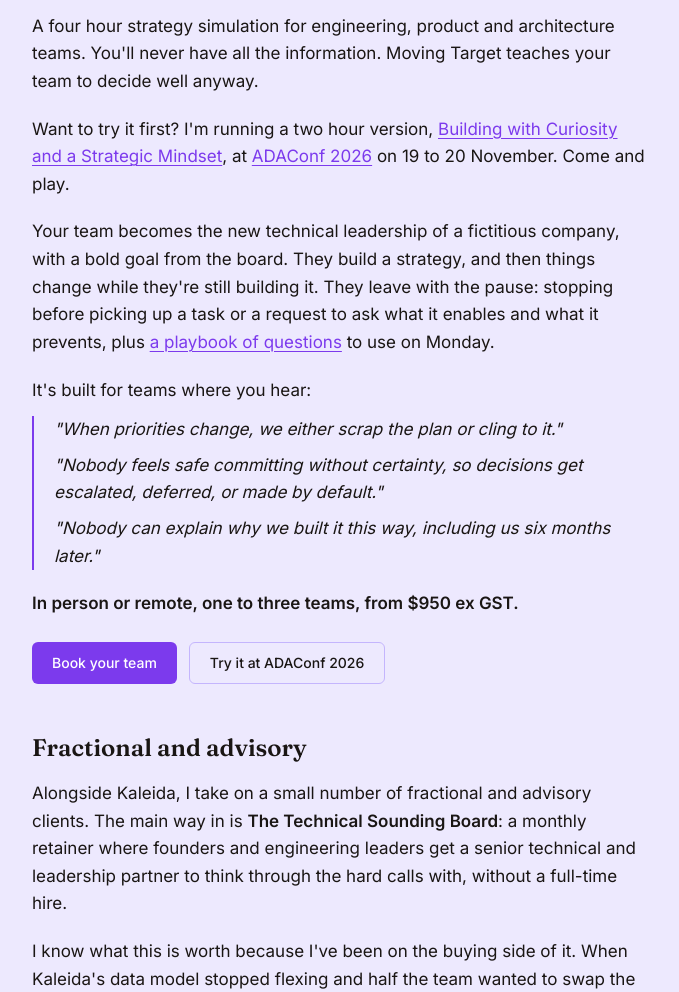
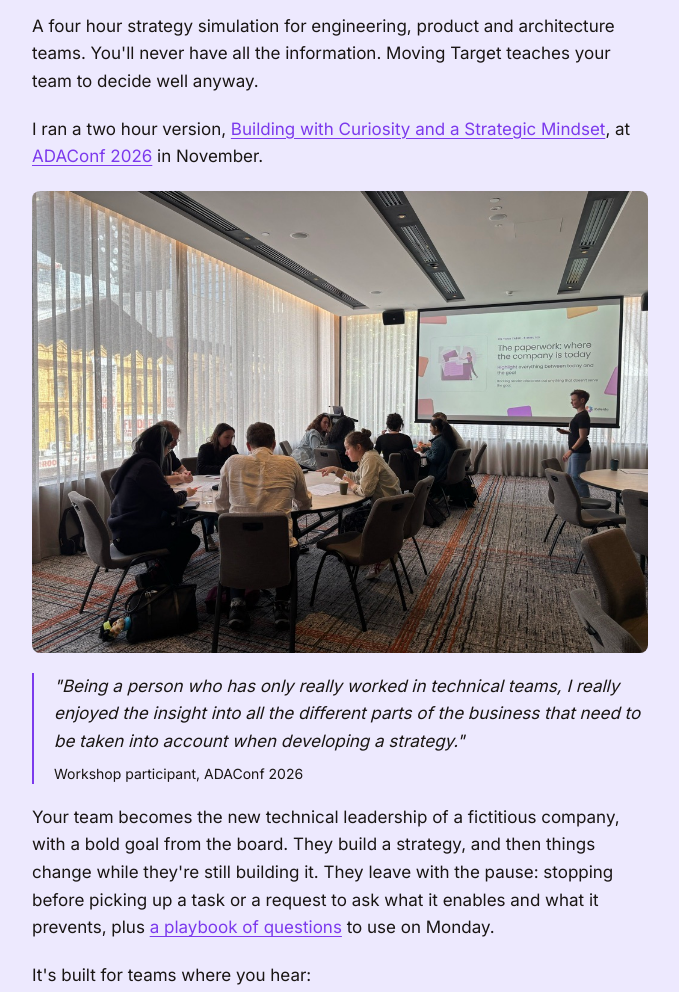
Before and after one commit to snoozins/susanbrander-website, an Astro site: page / in a window 1280 px wide. Shown: the part 1524-2516 px from the top of the page, without its empty margins (300-979 px from the left). Built offline with nearby package versions, Linux system fonts and the light colour scheme; Astro itself is replaced by a stand-in of ours.

Commit message:
Post ADAConf updates - photo, speaking, moving target. (#5)

```diff
--- a/src/components/WorkWithMe.astro
+++ b/src/components/WorkWithMe.astro
@@ -43,11 +43,28 @@ const bossQuotes = [
         </p>
         {adaconf && (
           <p>
-            Want to try it first? I'm running a two hour version,
-            <a href={adaconf.url}>{adaconf.title}</a>, at
-            <a href={adaconfSiteUrl}>ADAConf 2026</a> on 19 to 20 November. Come and play.
+            I ran a two hour version, <a href="#speaking">{adaconf.title}</a>, at
+            <a href={adaconfSiteUrl}>ADAConf 2026</a> in November.
           </p>
         )}
+        <img
+          src="/images/adaconf-2026-workshop.jpeg"
+          alt="Susan Brander presenting at the front of a room at ADAConf 2026 while teams at round tables work through the Pets'R'Us scenario paperwork"
+          width="1024"
+          height="768"
+          class="w-full h-auto rounded-lg"
+          loading="lazy"
+        />
+        <figure class="pl-5 border-l-2" style="border-color: var(--color-accent)">
+          <blockquote class="italic">
+            "Being a person who has only really worked in technical teams, I really enjoyed the insight
+            into all the different parts of the business that need to be taken into account when
+            developing a strategy."
+          </blockquote>
+          <figcaption class="mt-2 text-sm" style="color: var(--color-ink-muted)">
+            Workshop participant, ADAConf 2026
+          </figcaption>
+        </figure>
         <p>
           Your team becomes the new technical leadership of a fictitious company, with a bold goal
           from the board. They build a strategy, and then things change while they're still building
@@ -72,14 +89,6 @@ const bossQuotes = [
         >
           Book your team
         </a>
-        {adaconf && (
-          <a
-            href={adaconfSiteUrl}
-            class="btn-secondary inline-flex items-center px-5 py-2.5 rounded-md font-medium text-sm no-underline hover:no-underline border transition-colors"
-          >
-            Try it at ADAConf 2026
-          </a>
-        )}
       </div>
     </article>
 
--- a/src/data/speaking.ts
+++ b/src/data/speaking.ts
@@ -23,7 +23,6 @@ export const talks: Talk[] = [
       'https://www.linkedin.com/posts/adaconf_adaconf-softwarearchitecture-softwareengineering-activity-7502501138840223744-Ncux',
     videoLabel: 'Watch the preview on LinkedIn',
     playbookUrl: '/pause',
-    upcoming: true,
   },
   {
     conference: 'ADAConf 2025',
```
Also changed, not shown: public/images/adaconf-2026-workshop.jpeg (added).
